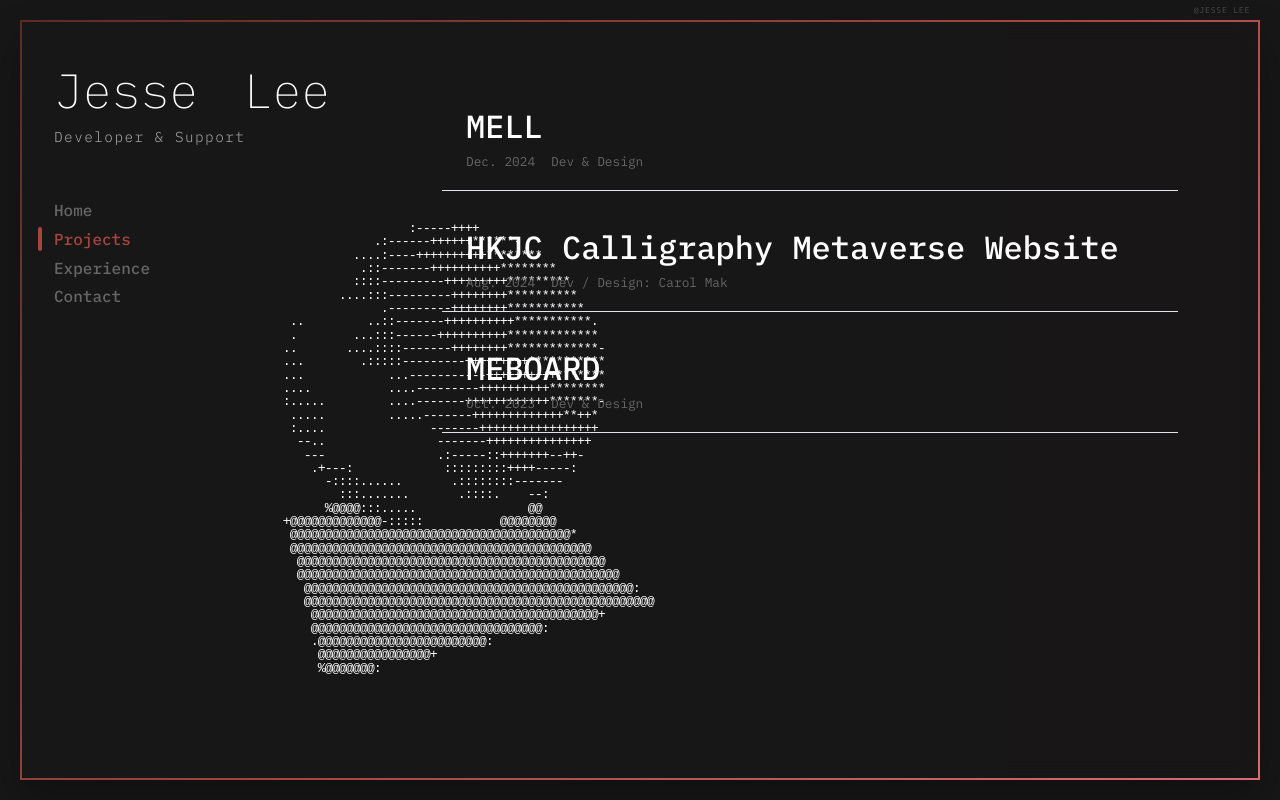
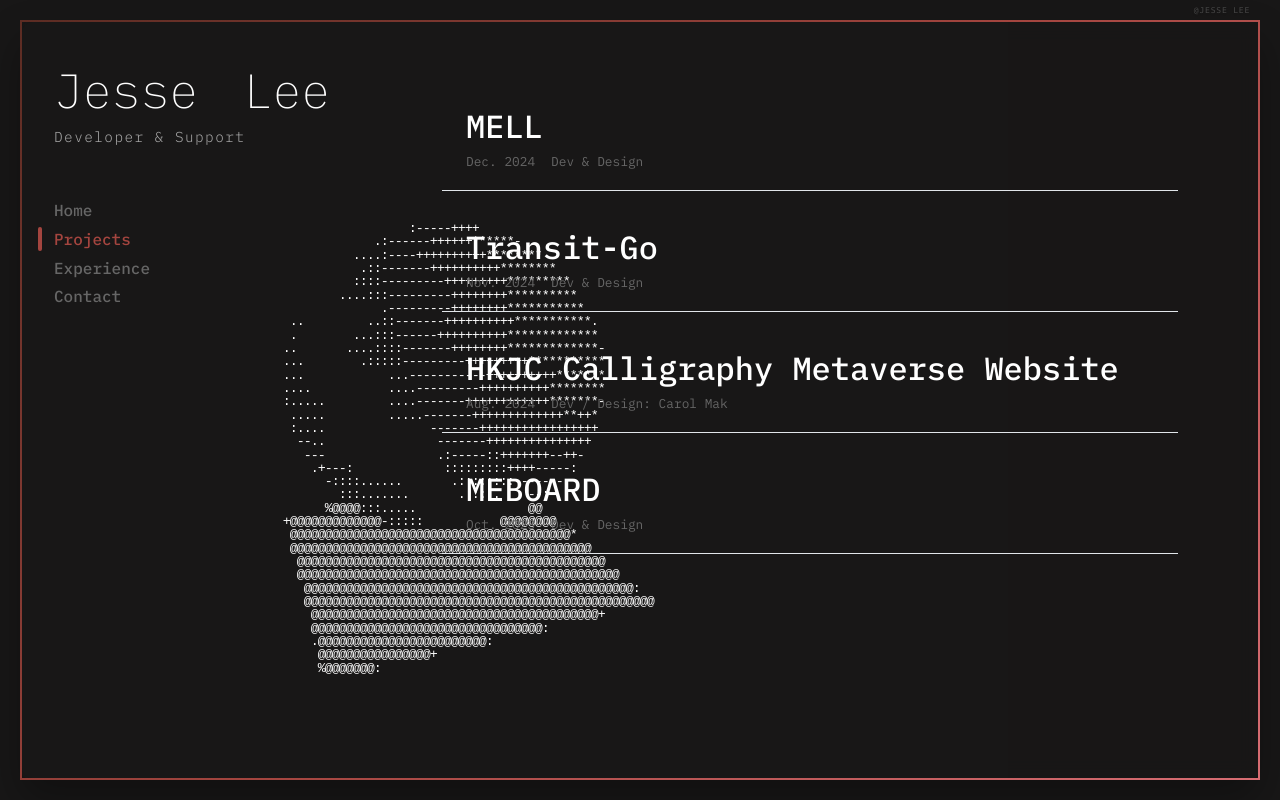
Before and after one commit to leehin6969/leehin6969.github.io, a React (Vite) app: page /#/projects in a window 1280 px wide. Built offline with nearby package versions, Linux system fonts and the light colour scheme.

Commit message:
Update project changes

```diff
--- a/src/pages/Projects.jsx
+++ b/src/pages/Projects.jsx
@@ -174,13 +174,20 @@
     },
     {
       id: 2,
+      title: "Transit-Go",
+      date: "Nov. 2024",
+      type: "Dev & Design",
+      link: "https://transit-go-one.vercel.app/"
+    },
+    {
+      id: 3,
       title: "HKJC Calligraphy Metaverse Website",
       date: "Aug. 2024",
       type: "Dev / Design: Carol Mak",
       link: "https://jc-ccultureatt.zuni.org.hk/en/calligraphy/opening-3/"
     },
     {
-      id: 3,
+      id: 4,
       title: "MEBOARD",
       date: "Oct. 2023",
       type: "Dev & Design",
```
